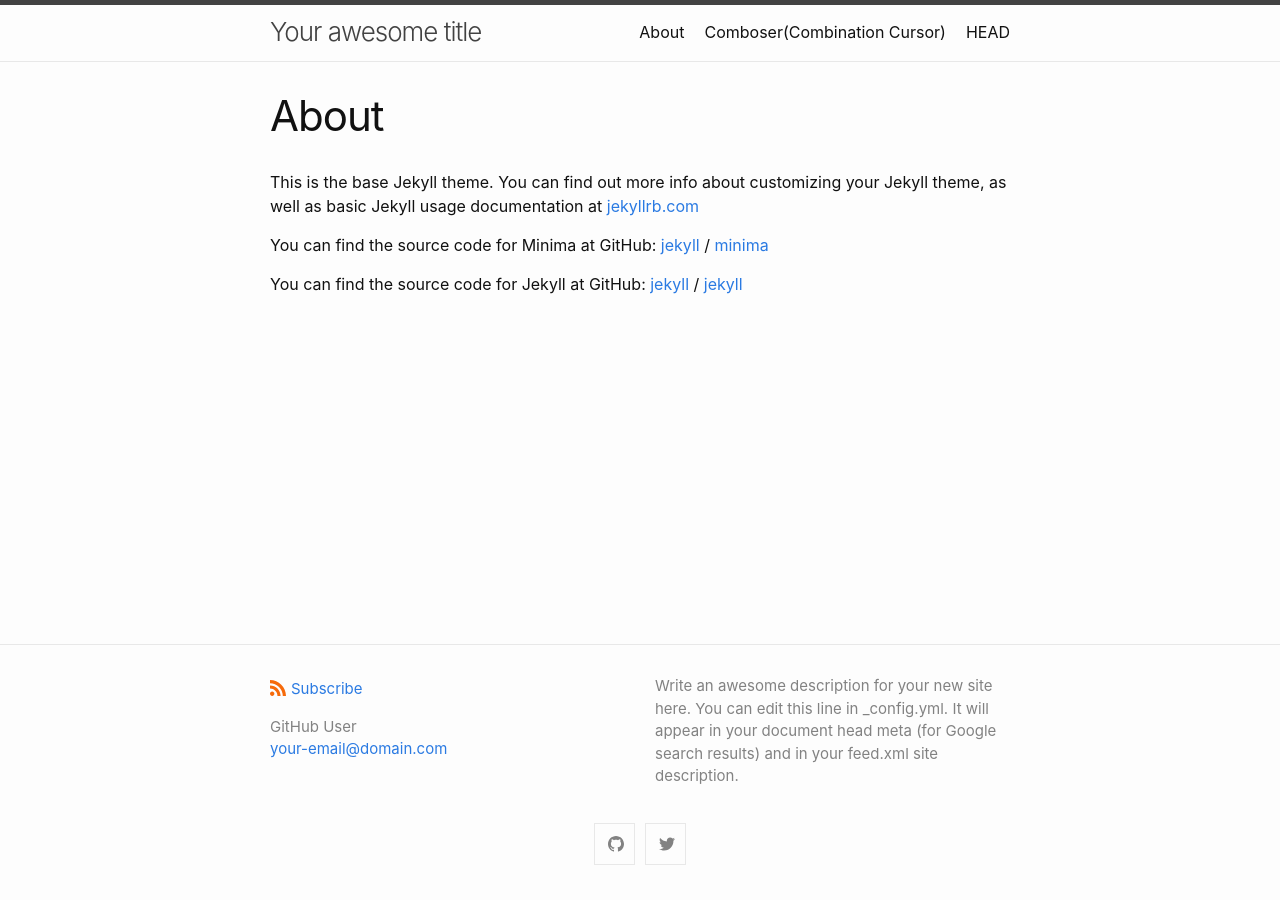
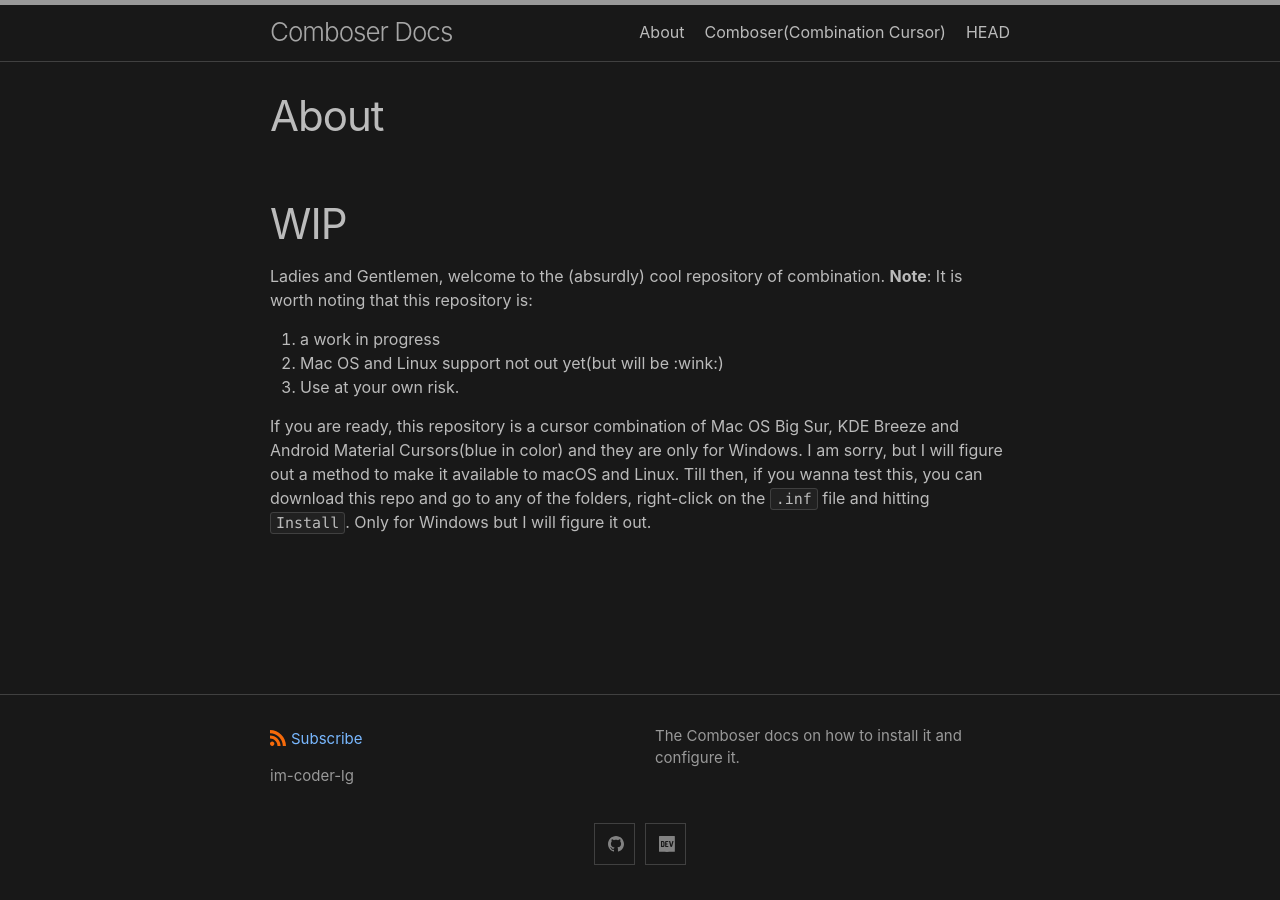
Before and after one commit to im-coder-lg/comboser, a Jekyll site: the page built from docs/about.md, in a window 1280 px wide. Built offline with Jekyll 4.4.1, drawn with Linux system fonts in a browser that asks for light colours.

Commit message:
Change some things in Minima

```diff
--- a/docs/_config.yml
+++ b/docs/_config.yml
@@ -1,24 +1,25 @@
-title: Your awesome title
+title: Comboser Docs
 author:
-  name: GitHub User
-  email: your-email@domain.com
+  name: im-coder-lg
+  email: null
 description: > # this means to ignore newlines until "show_excerpts:"
-  Write an awesome description for your new site here. You can edit this
-  line in _config.yml. It will appear in your document head meta (for
-  Google search results) and in your feed.xml site description.
+  The Comboser docs on how to install it and configure it.
 
 show_excerpts: false # set to true to show excerpts on the homepage
+
+favicon: assets/favicon.ico
 
 # Minima date format
 # refer to https://shopify.github.io/liquid/filters/date/ if you want to customize this
 minima:
   date_format: "%b %-d, %Y"
+  skin: dark
 
   # generate social links in footer
   social_links:
-    twitter: jekyllrb
-    github:  jekyll
-    # devto: jekyll
+    # twitter: jekyllrb
+    github:  im-coder-lg
+    devto: coderlg
     # dribbble: jekyll
     # facebook: jekyll
     # flickr:   jekyll
--- a/docs/_includes/head.html
+++ b/docs/_includes/head.html
@@ -4,6 +4,7 @@
   <meta name="viewport" content="width=device-width, initial-scale=1">
   {%- seo -%}
   <link rel="stylesheet" href="{{ "/assets/css/style.css" | relative_url }}">
+  <link rel="shortcut icon" href="{{ site.favicon | relative_url }}" type="image/x-icon">
   {%- feed_meta -%}
   {%- if jekyll.environment == 'production' and site.google_analytics -%}
     {%- include google-analytics.html -%}
--- a/docs/about.md
+++ b/docs/about.md
@@ -4,15 +4,11 @@ title: About
 permalink: /about/
 ---
 
-This is the base Jekyll theme. You can find out more info about customizing your Jekyll theme, as well as basic Jekyll usage documentation at [jekyllrb.com](https://jekyllrb.com/)
+# WIP
+Ladies and Gentlemen, welcome to the (absurdly) cool repository of combination.
+**Note**: It is worth noting that this repository is:
+1. a work in progress
+2. Mac OS and Linux support not out yet(but will be :wink:)
+3. Use at your own risk.
 
-You can find the source code for Minima at GitHub:
-[jekyll][jekyll-organization] /
-[minima](https://github.com/jekyll/minima)
-
-You can find the source code for Jekyll at GitHub:
-[jekyll][jekyll-organization] /
-[jekyll](https://github.com/jekyll/jekyll)
-
-
-[jekyll-organization]: https://github.com/jekyll
+If you are ready, this repository is a cursor combination of Mac OS Big Sur, KDE Breeze and Android Material Cursors(blue in color) and they are only for Windows. I am sorry, but I will figure out a method to make it available to macOS and Linux. Till then, if you wanna test this, you can download this repo and go to any of the folders, right-click on the `.inf` file and hitting `Install`. Only for Windows but I will figure it out.
```
Also changed, not shown: docs/CODE_OF_CONDUCT.md (deleted, +0 -74 lines), docs/_posts/2016-05-19-super-short-article.md (deleted, +0 -7 lines), docs/_posts/2016-05-20-my-example-post.md (deleted, +0 -12 lines), docs/_posts/2016-05-20-super-long-article.md (deleted, +0 -11 lines), docs/_posts/2016-05-20-this-post-demonstrates-post-content-styles.md (deleted, +0 -115 lines), docs/_posts/2016-05-20-welcome-to-jekyll.md (deleted, +0 -22 lines), docs/assets/favicon.ico (added).
